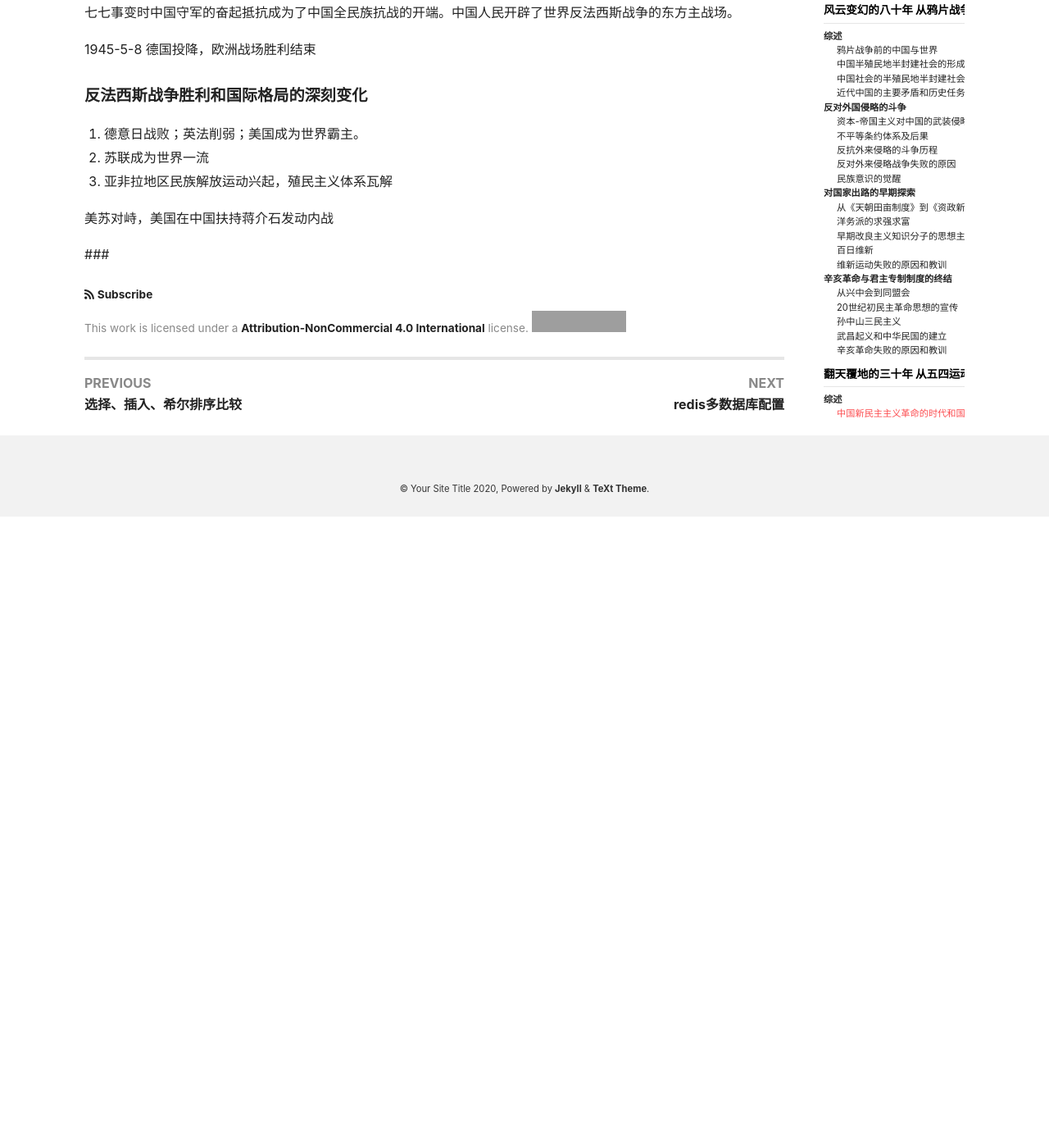
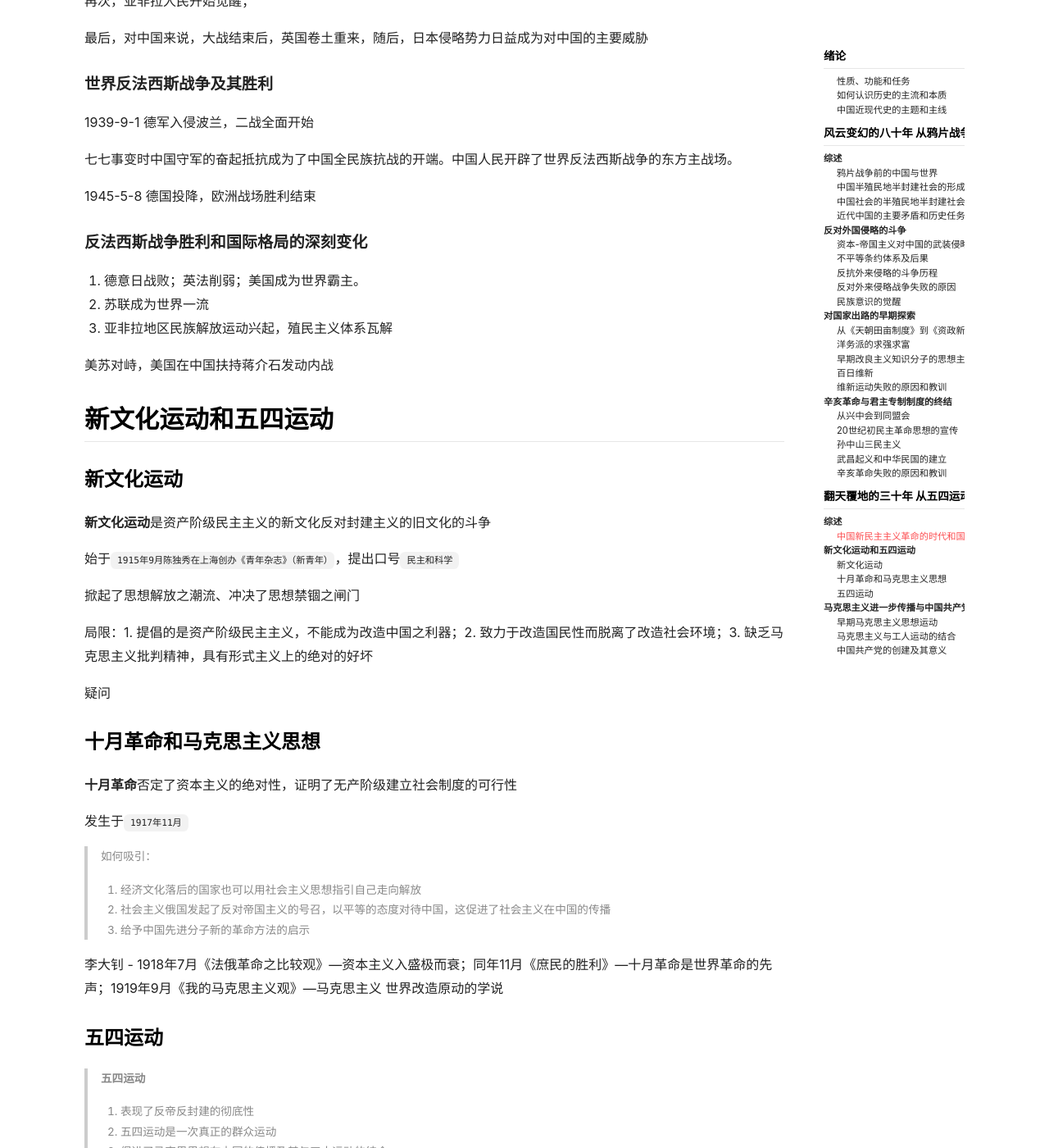
Before and after one commit to VWmin/VWmin.github.io, a Jekyll site: the page built from _posts/2020-03-17-中国近现代史纲要.md, in a window 1280 px wide and 1400 px high, scrolled down 10001 px. Shown: the whole window at 82% size. Built offline with Jekyll 4.4.1, drawn with Linux system fonts in a browser that asks for light colours; nearby versions of some CDN libraries; before the commit the page ends 10631 px from its top, so only the background shows below that; some of the changed text lies outside the part shown; grey boxes are pictures that could not be loaded.

Commit message:
update 近代史纲要

```diff
--- a/_config.yml
+++ b/_config.yml
@@ -20,14 +20,14 @@ text_skin: default # "default" (default), "dark", "forest", "ocean", "chocolate"
 highlight_theme: default # "default" (default), "tomorrow", "tomorrow-night", "tomorrow-night-eighties", "tomorrow-night-blue", "tomorrow-night-bright"
 url     : # the base hostname & protocol for your site e.g. https://www.someone.com
 baseurl : # does not include hostname
-title   : Your Site Title
+title   : vwmin
 description: > # this means to ignore newlines until "Language & timezone"
   Your Site Description
 
 
 ## => Language and Timezone
 ##############################
-lang: # the language of your site, default as "en"
+lang: zh
 timezone: # see https://en.wikipedia.org/wiki/List_of_tz_database_time_zones for the available values
 
 
@@ -55,7 +55,7 @@ author:
 
 ## => GitHub Repository (if the site is hosted by GitHub)
 ##############################
-repository: user_name/repo_name
+repository: VWmin/VWmin.github.io
 repository_tree: master
 
 
--- a/_posts/2020-03-17-中国近现代史纲要.md
+++ b/_posts/2020-03-17-中国近现代史纲要.md
@@ -109,8 +109,8 @@ tag: 学习
 
 ### 中国社会的半殖民地半封建社会性质
 
-* 独立的中国逐步边恒半殖民地的中国：不平等条约，破坏主权，控制政治经济军事，相当程度上殖民化；中国人民顽强的反抗，列强间争夺矛盾
-* 封建的中国逐步变成半封建的中国：倾销使农业和家庭手工业分离，破坏了中国自给自足自然景的基础，破坏了...，另一方面促进了中国城乡商品经济发展，出现了资本主义关系
+* 独立的中国逐步变成半殖民地的中国：不平等条约，破坏主权，控制政治经济军事，相当程度上殖民化；中国人民顽强的反抗，列强间争夺产生矛盾，无法共同瓜分中国
+* 封建的中国逐步变成半封建的中国：倾销使农业和家庭手工业分离，破坏了中国自给自足自然景的基础，破坏了城市手工业和家庭手工业，另一方面促进了中国城乡商品经济发展，出现了资本主义关系
 
 19世纪40年代，外国资本主义在华企业中产生了第一批中国工人阶级（先与资本积极
 
@@ -150,7 +150,17 @@ tag: 学习
 
 1897冬，德军强占胶州湾，引发瓜分中国的狂潮
 
-1900 义和团、八国联军 《辛丑条约》完全形成
+1898 义和团运动
+
+1900 八国联军侵华战争 《辛丑条约》半半完全形成
+
+
+
+1851 太平天国起义
+
+1853 捻军起义
+
+1904 日俄战争
 
 ### 不平等条约体系及后果
 
@@ -381,4 +391,70 @@ tag: 学习
 
  美苏对峙，美国在中国扶持蒋介石发动内战
 
-###
+## 新文化运动和五四运动
+
+### 新文化运动
+
+**新文化运动**是资产阶级民主主义的新文化反对封建主义的旧文化的斗争
+
+始于`1915年9月陈独秀在上海创办《青年杂志》（新青年）`，提出口号`民主和科学`
+
+掀起了思想解放之潮流、冲决了思想禁锢之闸门
+
+局限：1. 提倡的是资产阶级民主主义，不能成为改造中国之利器；2. 致力于改造国民性而脱离了改造社会环境；3. 缺乏马克思主义批判精神，具有形式主义上的绝对的好坏
+
+疑问
+
+### 十月革命和马克思主义思想
+
+**十月革命**否定了资本主义的绝对性，证明了无产阶级建立社会制度的可行性
+
+发生于`1917年11月`
+
+>如何吸引：
+>
+>1. 经济文化落后的国家也可以用社会主义思想指引自己走向解放
+>2. 社会主义俄国发起了反对帝国主义的号召，以平等的态度对待中国，这促进了社会主义在中国的传播
+>3. 给予中国先进分子新的革命方法的启示
+
+李大钊 - 1918年7月《法俄革命之比较观》—资本主义入盛极而衰；同年11月《庶民的胜利》—十月革命是世界革命的先声；1919年9月《我的马克思主义观》—马克思主义 世界改造原动的学说
+
+### 五四运动
+
+> **五四运动**
+>
+> 1. 表现了反帝反封建的彻底性
+> 2. 五四运动是一次真正的群众运动
+> 3. 促进了马克思思想在中国的传播及其与工人运动的结合
+
+始于`1919年5月4日 导火索-巴黎和会外交失败`
+
+## 马克思主义进一步传播与中国共产党诞生
+
+### 早期马克思主义思想运动
+
+陈独秀：1920年9月《谈政治》—社会主义不可避
+
+特点：P111
+
+赋予新文化运动的“民主”、“科学”新的含义：P112；反封建启蒙运动提到了新的高度；马克思主义逐步在思想文化领域发挥指导作用
+
+### 马克思主义与工人运动的结合
+
+共产党和共和主义旗帜树立 `1920年11月 创办《共产党》` ~~同月发布了《中国共产党宣言》、成立了社会主义青年团~~
+
+组织活动：P114；促进了马列主义的传播及其与工人运动的结合，培育了一批先进知识分子、工人阶级（创党条件齐备）
+
+### 中国共产党的创建及其意义
+
+**1921年7月23日 嘉兴南湖游船** **中共一大** **中国共产党成立**
+
+> **党的纲领**
+>
+> 以无产阶级革命军队推翻资产阶级
+>
+> 采用无产阶级专政以达到阶级斗争目的——消灭阶级、废除资本私有制
+
+历史特点：P119
+
+意义：P119、P120
```
Also changed, not shown: other parts of _posts/2020-03-17-中国近现代史纲要.md (+1 -1 lines).
